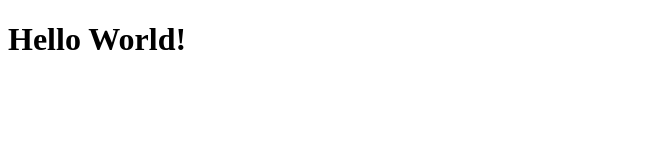
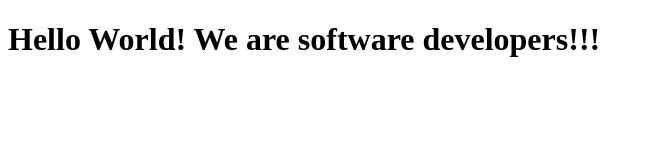
Before and after one commit to abruzy/microverse-code-trials, a plain HTML site: page index.html in a window 1280 px wide. Shown: the whole page, without its empty margins (0-653 px from the left). Drawn offline with Linux system fonts and the light colour scheme.

Commit message:
I added We are software developers to the index.html

```diff
--- a/index.html
+++ b/index.html
@@ -8,7 +8,8 @@
 
   <body>
 
-    <h1>Hello World!</h1>
+    <h1>Hello World! We are software developers!!!</h1>
+
 
     <script src="https://cdn.freecodecamp.org/testable-projects-fcc/v1/bundle.js"></script>
 
```
